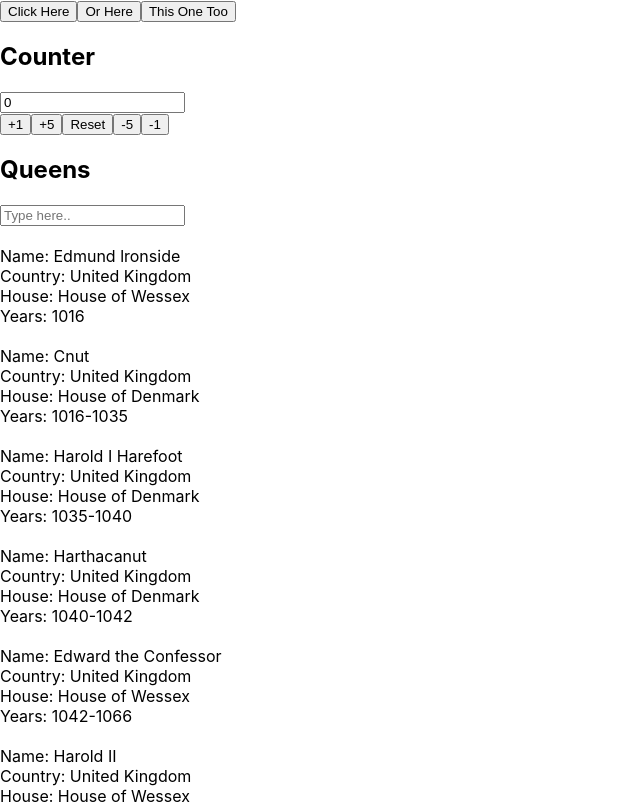
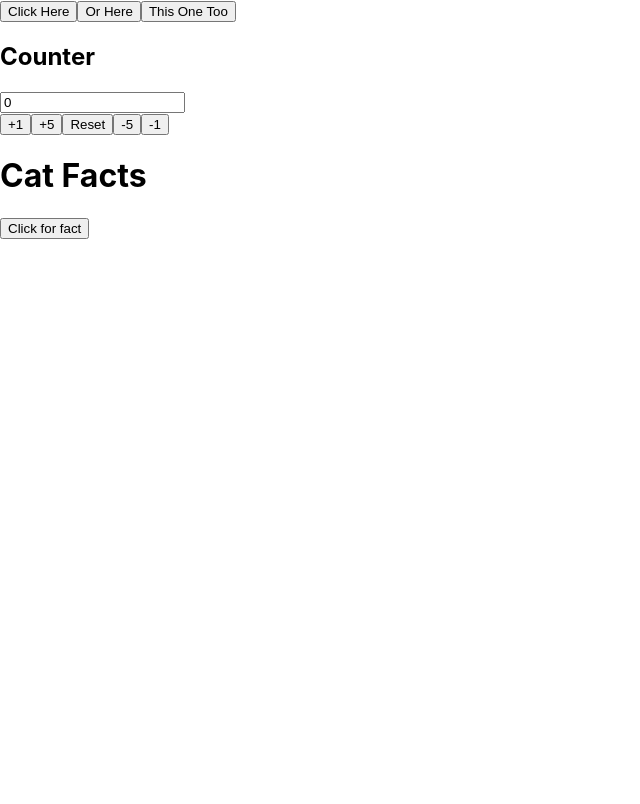
Before and after one commit to adelewatkins/ReactPractice, a React (Create React App) app: page / in a window 1280 px wide. Shown: the top 804 px of the page, without its empty margins (0-640 px from the left). Built offline with nearby package versions, Linux system fonts and the light colour scheme.

Commit message:
Cat Facts component

```diff
--- a/package.json
+++ b/package.json
@@ -6,6 +6,7 @@
     "@testing-library/jest-dom": "^5.17.0",
     "@testing-library/react": "^13.4.0",
     "@testing-library/user-event": "^13.5.0",
+    "axios": "^1.6.2",
     "prop-types": "^15.8.1",
     "react": "^18.2.0",
     "react-dom": "^18.2.0",
--- a/src/App.js
+++ b/src/App.js
@@ -3,6 +3,7 @@ import './App.css';
 import MyButton from './components/MyButton';
 import Counter from './components/Counter';
 import Queens from './components/QueenSolution';
+import CatFacts from './components/CatFacts';
 
 
 function App() {
@@ -17,7 +18,8 @@ function App() {
 
       <h2>Counter</h2>
       <Counter />
-      <Queens />
+      {/* <Queens /> */}
+      <CatFacts />
 
     </div>
 
--- /dev/null
+++ b/src/components/CatFacts.jsx
@@ -0,0 +1,34 @@
+import { useState } from "react";
+import axios from "axios";
+
+
+function CatFacts() {
+const [fact, setFact] = useState("");
+
+function getFact(){
+
+    axios.get("https://catfact.ninja/fact")
+
+    .then((response) => {
+        setFact(response.data.fact)
+    })
+
+    .catch ((error) => {
+        setFact("There was an error, please try again");
+    })
+}
+
+    return (
+        <div>
+            <h1> Cat Facts</h1>
+            <p>{fact}</p>
+
+            <button onClick={() => getFact()}>Click for fact</button>
+        </div>
+     );
+}
+
+
+
+
+export default CatFacts;
```
Also changed, not shown: 1 other file (tests, documents, lock files or other folders).
